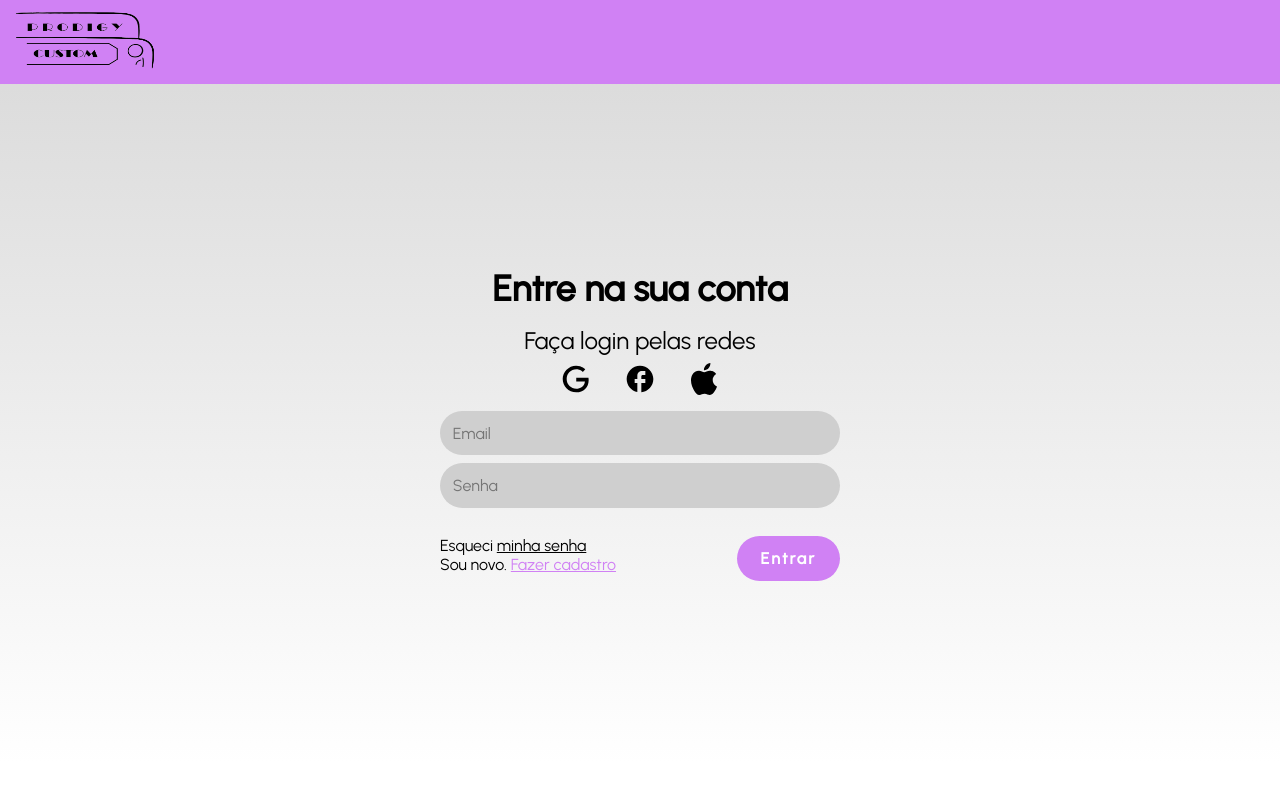
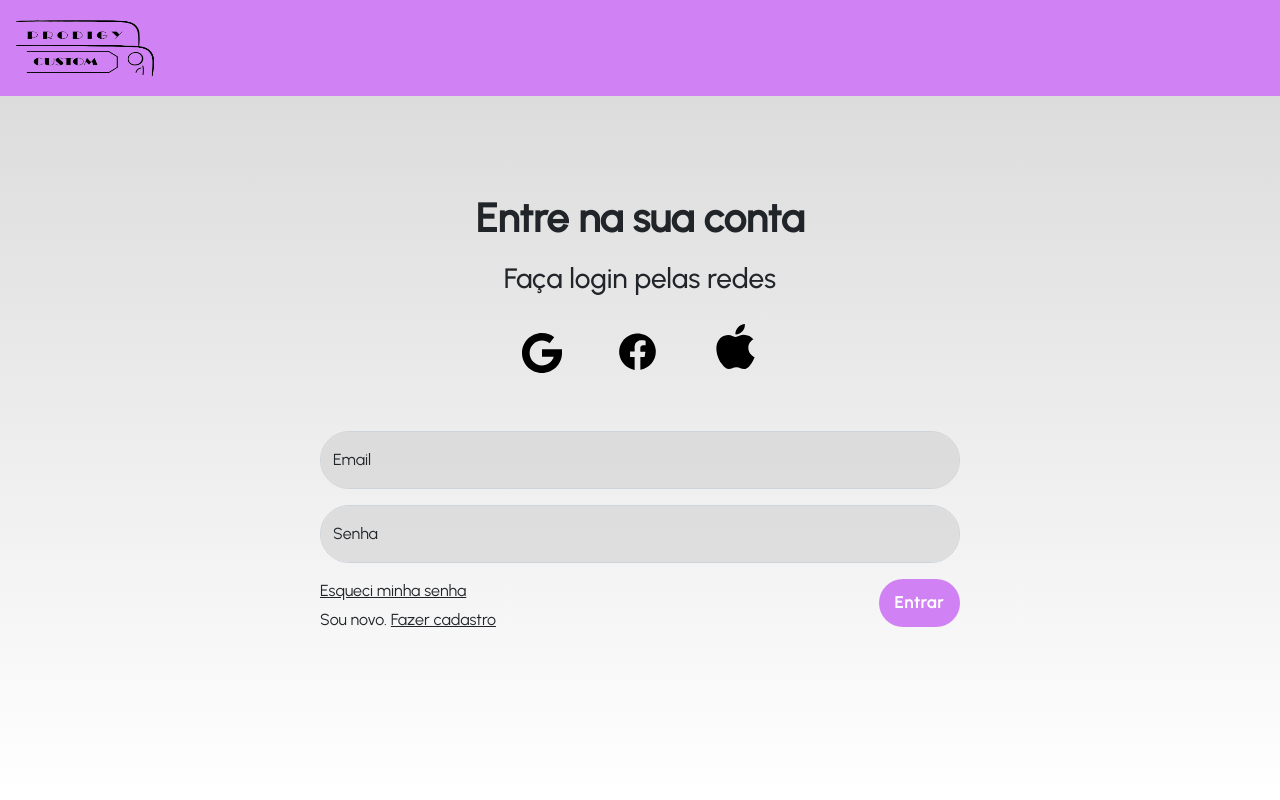
Before and after one commit to Fuyuyukii/Prodigy-Custom, a PHP site: page / in a window 1280 px wide. Run offline with PHP 8.4, Linux system fonts and the light colour scheme.

Commit message:
tela-inicial

```diff
--- a/index.html
+++ b/index.html
@@ -11,52 +11,92 @@
     <link rel="preconnect" href="https://fonts.gstatic.com" crossorigin>
     <link href="https://fonts.googleapis.com/css2?family=Urbanist:wght@100;400;500&display=swap" rel="stylesheet">
     <link rel="stylesheet" href="https://cdnjs.cloudflare.com/ajax/libs/animate.css/4.1.1/animate.min.css">
+    <link href="https://cdn.jsdelivr.net/npm/bootstrap@5.2.3/dist/css/bootstrap.min.css" rel="stylesheet"
+        integrity="sha384-rbsA2VBKQhggwzxH7pPCaAqO46MgnOM80zW1RWuH61DGLwZJEdK2Kadq2F9CUG65" crossorigin="anonymous">
+    <script src="https://cdn.jsdelivr.net/npm/bootstrap@5.2.3/dist/js/bootstrap.bundle.min.js"
+        integrity="sha384-kenU1KFdBIe4zVF0s0G1M5b4hcpxyD9F7jL+jjXkk+Q2h455rYXK/7HAuoJl+0I4"
+        crossorigin="anonymous"></script>
 </head>
 
 <body>
 
-    <header class="header">
-        <img class='logo' src="logo.jpeg" alt="Imagem logo">
+    <header>
+        <nav class="nav navbar">
+            <img class="logo" src="logo.jpeg" alt="">
+        </nav>
     </header>
 
+    <main>
+        <div class="col-md-12 d-flex flex-column align-items-center justify-content-center"
+            style="height: calc(100vh - 150px);">
+            <div class="col-md-6 d-flex flex-column align-items-center ">
+                <h1 class="fw-bold" style="margin-bottom:0.5em">Entre na sua conta</h1>
+                <p class="h3" style="margin-bottom:1em">Faça login pelas redes</p>
+                <div class="d-flex align-items-center gap-5 " style="margin-bottom:3em">
+                    <div class="icon"><svg fill="#000000" height="2.5em" width="2.5em" version="1.1" id="Capa_1"
+                            xmlns="http://www.w3.org/2000/svg" xmlns:xlink="http://www.w3.org/1999/xlink"
+                            viewBox="0 0 210 210" xml:space="preserve">
+                            <g id="SVGRepo_bgCarrier" stroke-width="0"></g>
+                            <g id="SVGRepo_tracerCarrier" stroke-linecap="round" stroke-linejoin="round"></g>
+                            <g id="SVGRepo_iconCarrier">
+                                <path
+                                    d="M0,105C0,47.103,47.103,0,105,0c23.383,0,45.515,7.523,64.004,21.756l-24.4,31.696C133.172,44.652,119.477,40,105,40 c-35.841,0-65,29.159-65,65s29.159,65,65,65c28.867,0,53.398-18.913,61.852-45H105V85h105v20c0,57.897-47.103,105-105,105 S0,162.897,0,105z">
+                                </path>
+                            </g>
+                        </svg></div>
+                    <div style="margin-bottom: 4px" class="icon"><svg width="3.4375em" height="3.4375em"
+                            viewBox="0 0 24 24" fill="none" xmlns="http://www.w3.org/2000/svg">
+                            <g id="SVGRepo_bgCarrier" stroke-width="0"></g>
+                            <g id="SVGRepo_tracerCarrier" stroke-linecap="round" stroke-linejoin="round"></g>
+                            <g id="SVGRepo_iconCarrier">
+                                <path
+                                    d="M20 12.05C19.9813 10.5255 19.5273 9.03809 18.6915 7.76295C17.8557 6.48781 16.673 5.47804 15.2826 4.85257C13.8921 4.2271 12.3519 4.01198 10.8433 4.23253C9.33473 4.45309 7.92057 5.10013 6.7674 6.09748C5.61422 7.09482 4.77005 8.40092 4.3343 9.86195C3.89856 11.323 3.88938 12.8781 4.30786 14.3442C4.72634 15.8103 5.55504 17.1262 6.69637 18.1371C7.83769 19.148 9.24412 19.8117 10.75 20.05V14.38H8.75001V12.05H10.75V10.28C10.7037 9.86846 10.7483 9.45175 10.8807 9.05931C11.0131 8.66687 11.23 8.30827 11.5161 8.00882C11.8022 7.70936 12.1505 7.47635 12.5365 7.32624C12.9225 7.17612 13.3368 7.11255 13.75 7.14003C14.3498 7.14824 14.9482 7.20173 15.54 7.30003V9.30003H14.54C14.3676 9.27828 14.1924 9.29556 14.0276 9.35059C13.8627 9.40562 13.7123 9.49699 13.5875 9.61795C13.4627 9.73891 13.3667 9.88637 13.3066 10.0494C13.2464 10.2125 13.2237 10.387 13.24 10.56V12.07H15.46L15.1 14.4H13.25V20C15.1399 19.7011 16.8601 18.7347 18.0985 17.2761C19.3369 15.8175 20.0115 13.9634 20 12.05Z"
+                                    fill="#000000"></path>
+                            </g>
+                        </svg></div>
+                    <div style="margin-bottom:14px" class="icon"><svg width="2.8125em" height="2.8125em"
+                            viewBox="-1.5 0 20 20" version="1.1" xmlns="http://www.w3.org/2000/svg"
+                            xmlns:xlink="http://www.w3.org/1999/xlink" fill="#000000">
+                            <g id="SVGRepo_bgCarrier" stroke-width="0"></g>
+                            <g id="SVGRepo_tracerCarrier" stroke-linecap="round" stroke-linejoin="round"></g>
+                            <g id="SVGRepo_iconCarrier">
+                                <title>apple [#173]</title>
+                                <desc>Created with Sketch.</desc>
+                                <defs> </defs>
+                                <g id="Page-1" stroke="none" stroke-width="1" fill="none" fill-rule="evenodd">
+                                    <g id="Dribbble-Light-Preview" transform="translate(-102.000000, -7439.000000)"
+                                        fill="#000000">
+                                        <g id="icons" transform="translate(56.000000, 160.000000)">
+                                            <path
+                                                d="M57.5708873,7282.19296 C58.2999598,7281.34797 58.7914012,7280.17098 58.6569121,7279 C57.6062792,7279.04 56.3352055,7279.67099 55.5818643,7280.51498 C54.905374,7281.26397 54.3148354,7282.46095 54.4735932,7283.60894 C55.6455696,7283.69593 56.8418148,7283.03894 57.5708873,7282.19296 M60.1989864,7289.62485 C60.2283111,7292.65181 62.9696641,7293.65879 63,7293.67179 C62.9777537,7293.74279 62.562152,7295.10677 61.5560117,7296.51675 C60.6853718,7297.73474 59.7823735,7298.94772 58.3596204,7298.97372 C56.9621472,7298.99872 56.5121648,7298.17973 54.9134635,7298.17973 C53.3157735,7298.17973 52.8162425,7298.94772 51.4935978,7298.99872 C50.1203933,7299.04772 49.0738052,7297.68074 48.197098,7296.46676 C46.4032359,7293.98379 45.0330649,7289.44985 46.8734421,7286.3899 C47.7875635,7284.87092 49.4206455,7283.90793 51.1942837,7283.88393 C52.5422083,7283.85893 53.8153044,7284.75292 54.6394294,7284.75292 C55.4635543,7284.75292 57.0106846,7283.67793 58.6366882,7283.83593 C59.3172232,7283.86293 61.2283842,7284.09893 62.4549652,7285.8199 C62.355868,7285.8789 60.1747177,7287.09489 60.1989864,7289.62485"
+                                                id="apple-[#173]"> </path>
+                                        </g>
+                                    </g>
+                                </g>
+                            </g>
+                        </svg></div>
+                </div>
+            </div>
+            <div class="col-md-6">
+                <div class="form-floating mb-3">
+                    <input type="text" id="email" class="form-control" placeholder="Email">
+                    <label for="floatingPassword">Email</label>
+                </div>
+                <div class="form-floating">
+                    <input type="password" id="senha" class="form-control" placeholder="Senha">
+                    <label for="floatingPassword">Senha</label>
+                </div>
+            </div>
+            <div class="col-md-6 d-flex justify-content-between mt-3">
+                <div class="d-flex flex-column ">
+                    <p style="text-decoration: underline; margin-bottom:5px">Esqueci minha senha</p>
+                    <p>Sou novo. <span style="text-decoration: underline;">Fazer cadastro</span></p>
+                </div>
+                <button class="button-primario">Entrar</button>
+            </div>
+        </div>
+    </main>
 
-
-
-    <div class="main">
-
-        <h2>Entre na sua conta</h2>
-        <h4>Faça login pelas redes</h4>
-
-        <div class="icons">
-            <svg xmlns="http://www.w3.org/2000/svg" width="32" height="32" viewBox="0 0 24 24">
-                <path fill="currentColor"
-                    d="M21.35 11.1h-9.17v2.73h6.51c-.33 3.81-3.5 5.44-6.5 5.44C8.36 19.27 5 16.25 5 12c0-4.1 3.2-7.27 7.2-7.27c3.09 0 4.9 1.97 4.9 1.97L19 4.72S16.56 2 12.1 2C6.42 2 2.03 6.8 2.03 12c0 5.05 4.13 10 10.22 10c5.35 0 9.25-3.67 9.25-9.09c0-1.15-.15-1.81-.15-1.81Z" />
-            </svg>
-            <svg xmlns="http://www.w3.org/2000/svg" width="32" height="32" viewBox="0 0 24 24">
-                <path fill="currentColor"
-                    d="M22 12c0-5.52-4.48-10-10-10S2 6.48 2 12c0 4.84 3.44 8.87 8 9.8V15H8v-3h2V9.5C10 7.57 11.57 6 13.5 6H16v3h-2c-.55 0-1 .45-1 1v2h3v3h-3v6.95c5.05-.5 9-4.76 9-9.95z" />
-            </svg>
-            <svg xmlns="http://www.w3.org/2000/svg" width="32" height="32" viewBox="0 0 256 315">
-                <path
-                    d="M213.803 167.03c.442 47.58 41.74 63.413 42.197 63.615c-.35 1.116-6.599 22.563-21.757 44.716c-13.104 19.153-26.705 38.235-48.13 38.63c-21.05.388-27.82-12.483-51.888-12.483c-24.061 0-31.582 12.088-51.51 12.871c-20.68.783-36.428-20.71-49.64-39.793c-27-39.033-47.633-110.3-19.928-158.406c13.763-23.89 38.36-39.017 65.056-39.405c20.307-.387 39.475 13.662 51.889 13.662c12.406 0 35.699-16.895 60.186-14.414c10.25.427 39.026 4.14 57.503 31.186c-1.49.923-34.335 20.044-33.978 59.822M174.24 50.199c10.98-13.29 18.369-31.79 16.353-50.199c-15.826.636-34.962 10.546-46.314 23.828c-10.173 11.763-19.082 30.589-16.678 48.633c17.64 1.365 35.66-8.964 46.64-22.262" />
-            </svg>
-        </div>
-        <form class="login">
-            <input type="text" placeholder="Email">
-            <input type="text" placeholder="Senha">
-
-
-            <div class="divisor">
-                <div class="lado-esquerdo">
-                    <p>Esqueci <span class="underline">minha senha</span></p>
-                    <p>Sou novo. <a href="prodigy custom/cadastro.html"><span class="underline">Fazer cadastro</span></a></p>
-                </div>
-                <a class="btn-primary" href="venda produto/tela_venda.html">Entrar</a>
-            </div>
-        </form>
-
-
-    </div>
 </body>
 
 </html>
--- a/style.css
+++ b/style.css
@@ -9,17 +9,13 @@
 
 }
 
-a{
-    text-decoration: none;
-    color: var(--primary);
-}
 
 body {
-    overflow: hidden;
+    height: 100vh;
     background-image: linear-gradient(to bottom, #cfcfcfd2, #fff);
     background-repeat: no-repeat;
     min-width: fit-content;
-
+    font-family: Urbanist !important;
 }
 
 
@@ -29,104 +25,38 @@ body {
     cursor: pointer;
 }
 
-.header {
-    background-color: var(--primary);
-    width: 100%;
-    animation: para-cima 4s;
-}
 
-@keyframes para-cima {
-    0%{height: 1000px;}
-    10%{height: 900px;}
-    20%{height: 800px;}
-    30%{height: 700px;}
-    40%{height: 600px;}
-    50%{height:500px;}
-    60%{height:400px;}
-    70%{height:300px;}
-    80%{height:200px;}
-    90%{height:100px;}
-    100%{height:auto}
-}
 
 
 .logo {
     width: 170px;
     height: 80px;
-    animation: heartBeat 4s;
-
 }
 
-h2,
-h4,
-form {
-    margin: 0.5rem
+.nav{
+    background-color: var(--primary);
 }
 
-h4{
-    font-weight: 400;
+input[type=text], input[type=password]{
+    border-radius: 100vh;
+    background-color: #cfcfcf90;
+    outline: 0;
 }
 
-.main {
-    display: flex;
-    align-items: center;
-    justify-content: center;
-    flex-direction: column;
-    height: 85vh;
-    font-size: 1.5rem;
-    font-family: 'Urbanist', sans-serif;
-    min-width: fit-content;
+input[type=text]:focus, input[type=password]:focus{
+    border-radius: 100vh;
+    background-color: #cfcfcf90;
+    box-shadow: 0 0 0 0;
+    border:0
 }
 
-p{
-    font-size: 1rem;
+.button-primario{
+    background-color: var(--primary) !important;
+    border-radius: 100vh !important;
+    border:none;
+    padding: 0.5em 1em;
+    color: #fff;
+    font-weight: bolder;
+    letter-spacing: 1px;
+    height: 3rem;
 }
-
-.main .icons {
-    display: flex;
-    flex-direction: row;
-    gap: 2rem;
-}
-
-svg{
-    cursor: pointer;
-}
-
-.login {
-    display: flex;
-    flex-direction: column;
-
-
-}
-
-.login input {
-    margin-top: 0.5rem;
-    background-color: #CFCFCF;
-    border-radius: 100vw;
-    padding: 0.8em;
-    width: 400px;
-    border:none;
-    font-family: urbanist;
-    font-size:16px;
-}
-
-.btn-primary{
-    font-family: urbanist;
-    font-weight: 600;
-    padding: 0.825em 1.5em;
-    border-radius: 100vw;
-    border:none;
-    background-color: var(--primary);
-    color:white;
-    pointer-events: auto;
-    cursor: pointer;
-    letter-spacing: 2px;
-    text-decoration: none;
-    font-size: 1rem;
-}
-
-.divisor{
-    display: flex;
-    justify-content: space-between;
-    margin-top: 7%;
-}
```
